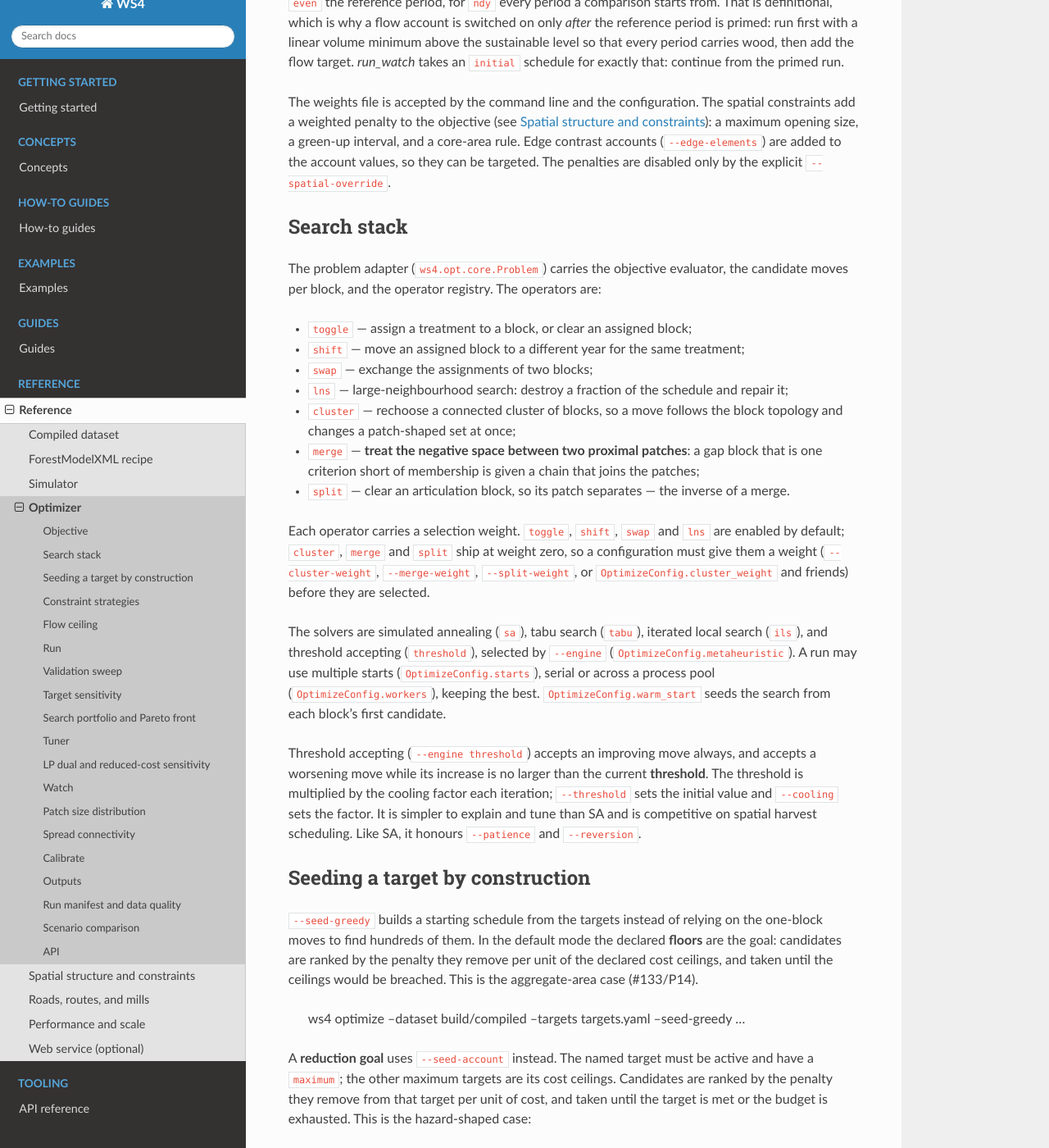
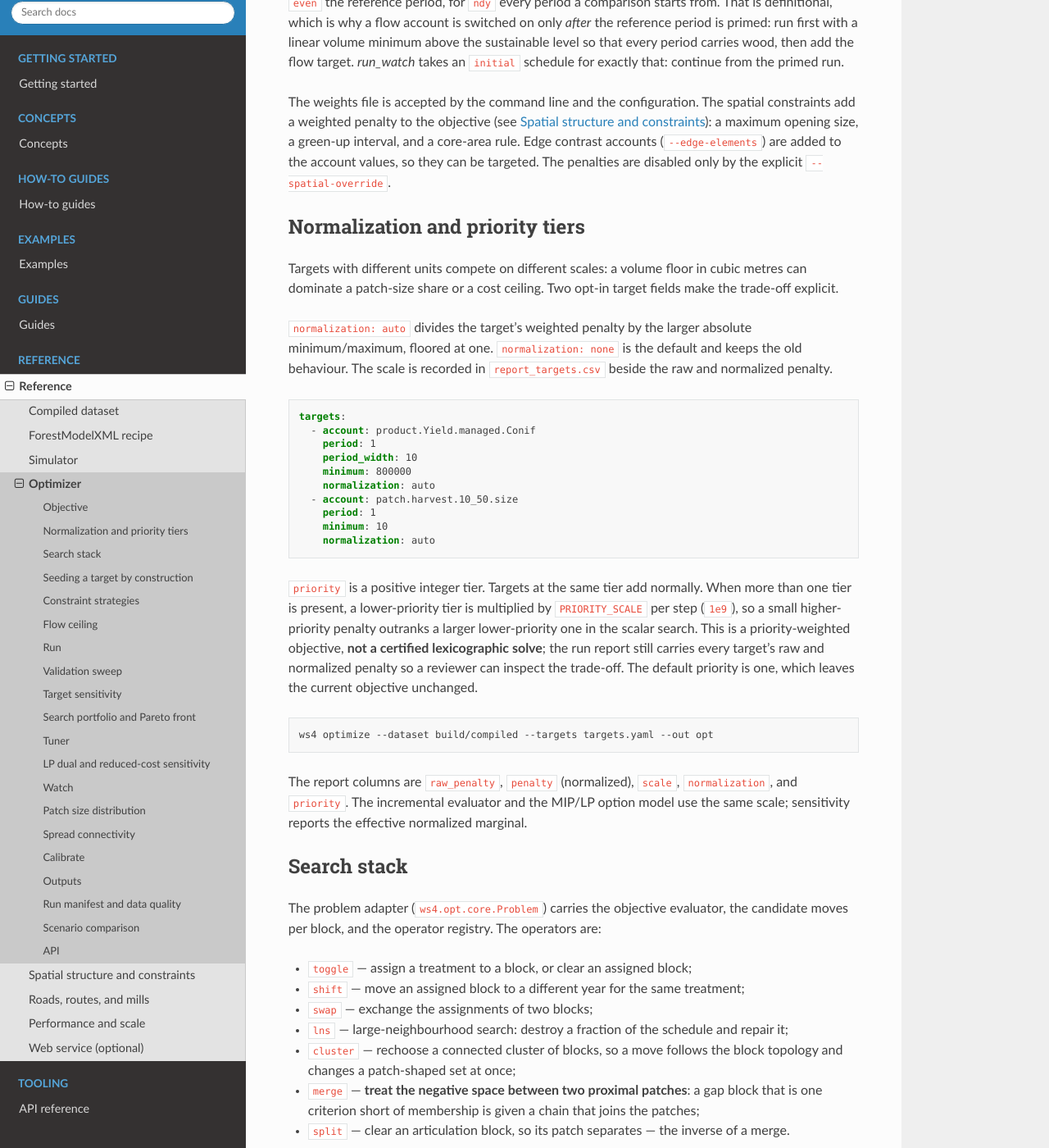
Before and after one commit to UBC-FRESH/ws4, a Sphinx documentation site: the page built from docs/reference/optimizer.rst, in a window 1280 px wide and 1400 px high, scrolled down 2970 px. Shown: the whole window at 82% size. Built offline with Sphinx 7.4.7 and the Read the Docs theme 3.1.0, drawn with Linux system fonts in a browser that asks for light colours; pages that are not in the unit, such as notebooks, are missing from menus.

Commit message:
P27 document normalization and priority tiers

```diff
--- a/docs/reference/optimizer.rst
+++ b/docs/reference/optimizer.rst
@@ -151,6 +151,47 @@ The weights file is accepted by the command line and the configuration. The spat
 weighted penalty to the objective (see :doc:`spatial`): a maximum opening size, a green-up interval,
 and a core-area rule. Edge contrast accounts (``--edge-elements``) are added to the account values, so
 they can be targeted. The penalties are disabled only by the explicit ``--spatial-override``.
+
+Normalization and priority tiers
+--------------------------------
+
+Targets with different units compete on different scales: a volume floor in cubic metres
+can dominate a patch-size share or a cost ceiling. Two opt-in target fields make the
+trade-off explicit.
+
+``normalization: auto`` divides the target's weighted penalty by the larger absolute
+minimum/maximum, floored at one. ``normalization: none`` is the default and keeps the old
+behaviour. The scale is recorded in ``report_targets.csv`` beside the raw and normalized
+penalty.
+
+.. code-block:: yaml
+
+   targets:
+     - account: product.Yield.managed.Conif
+       period: 1
+       period_width: 10
+       minimum: 800000
+       normalization: auto
+     - account: patch.harvest.10_50.size
+       period: 1
+       minimum: 10
+       normalization: auto
+
+``priority`` is a positive integer tier. Targets at the same tier add normally. When more
+than one tier is present, a lower-priority tier is multiplied by ``PRIORITY_SCALE`` per step
+(``1e9``), so a small higher-priority penalty outranks a larger lower-priority one in the
+scalar search. This is a priority-weighted objective, **not a certified lexicographic
+solve**; the run report still carries every target's raw and normalized penalty so a
+reviewer can inspect the trade-off. The default priority is one, which leaves the current
+objective unchanged.
+
+.. code-block:: bash
+
+   ws4 optimize --dataset build/compiled --targets targets.yaml --out opt
+
+The report columns are ``raw_penalty``, ``penalty`` (normalized), ``scale``,
+``normalization``, and ``priority``. The incremental evaluator and the MIP/LP option model use
+the same scale; sensitivity reports the effective normalized marginal.
 
 Search stack
 ------------
@@ -620,6 +661,12 @@ API
 
 .. autofunction:: ws4.opt.objective.penalty
 
+.. autofunction:: ws4.opt.objective.raw_penalty
+
+.. autofunction:: ws4.opt.objective.normalization_scale
+
+.. autofunction:: ws4.opt.objective.priority_total
+
 .. autofunction:: ws4.opt.objective.flow_values
 
 .. autofunction:: ws4.opt.objective.flow_penalty
```
Also changed, not shown: CHANGE_LOG.md (+8 -0 lines).
